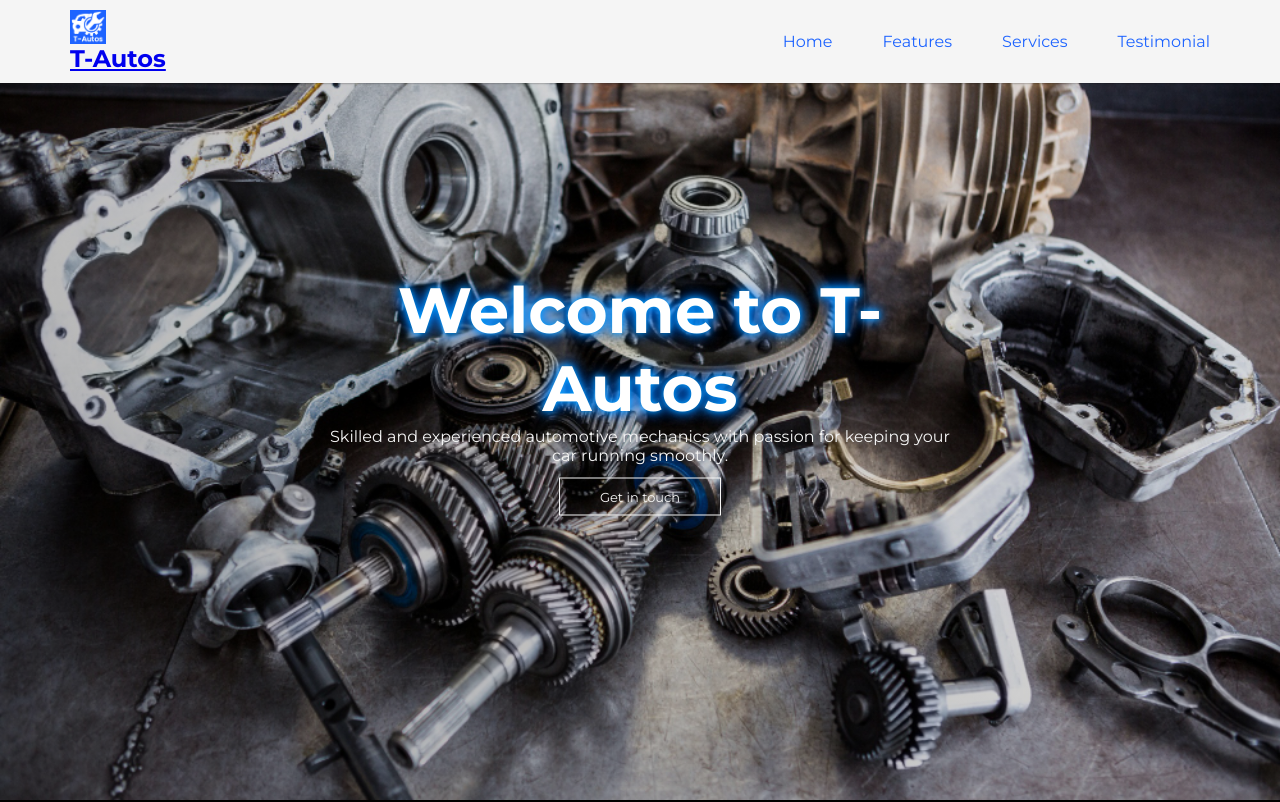
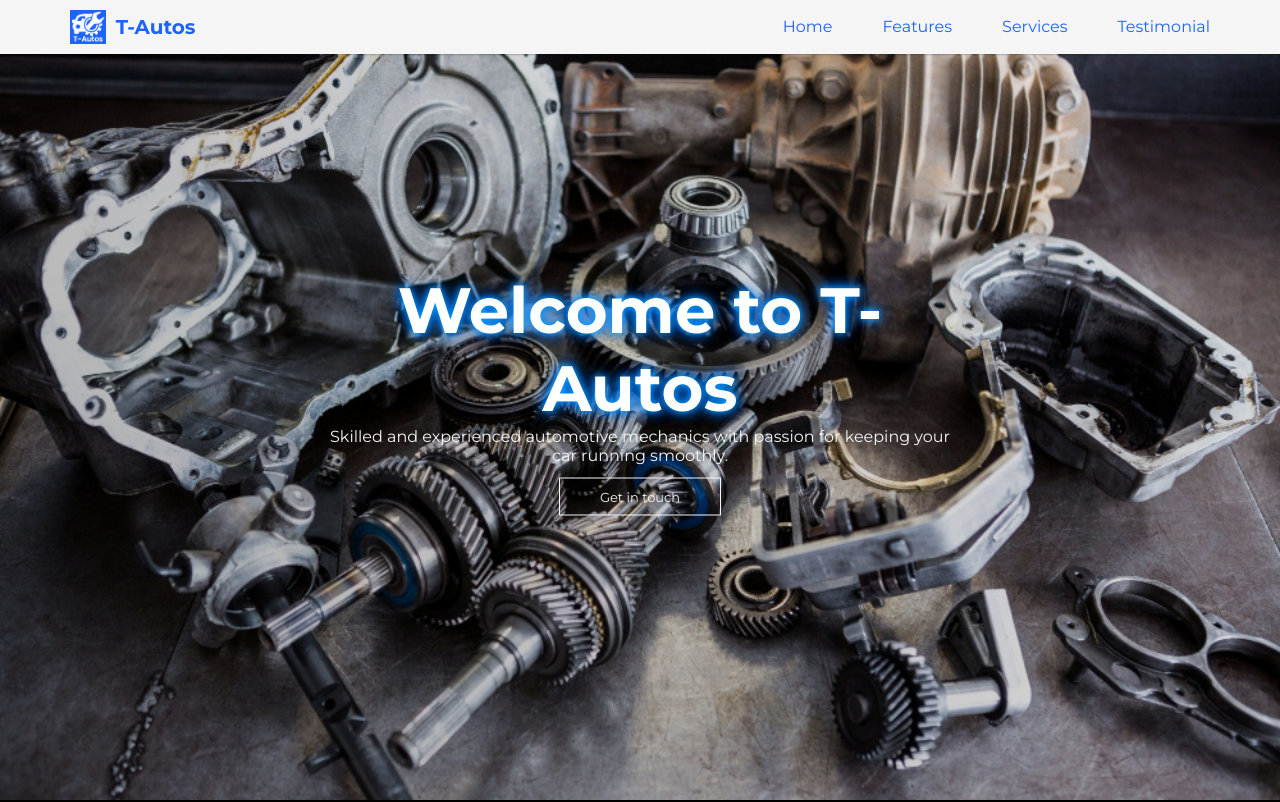
Before and after one commit to Timiano-tech/Taiwo-Automobile, a React (Vite) app: page / in a window 1280 px wide. Shown: the top 802 px of the page. Built offline with nearby package versions, Linux system fonts and the light colour scheme.

Commit message:
Edited the NavBar Logo Name

```diff
--- a/src/Styles/NavBar.css
+++ b/src/Styles/NavBar.css
@@ -26,9 +26,11 @@
     width: 5%;
     background-color: var(--GENERAL--COLOR);
   }
-  .header__logo h2 a{
+  .header__logo  .nav__link{
     color: var(--GENERAL--COLOR);
     text-decoration: none;
+    font-size: 20px;
+    font-weight: bold;
   }
 
   nav {
--- a/src/components/NavBar.jsx
+++ b/src/components/NavBar.jsx
@@ -11,9 +11,9 @@ const NavBar = () => {
 
 
         <div className="header__logo">
-          <Link to="/">
-            <img src="/Logo.png" alt="Logo"/>
-            <h2>T-Autos</h2>
+          <img src="/Logo.png" alt="Logo"/>
+          <Link to="/" className="nav__link">
+            T-Autos
           </Link>
         </div>
 
```
